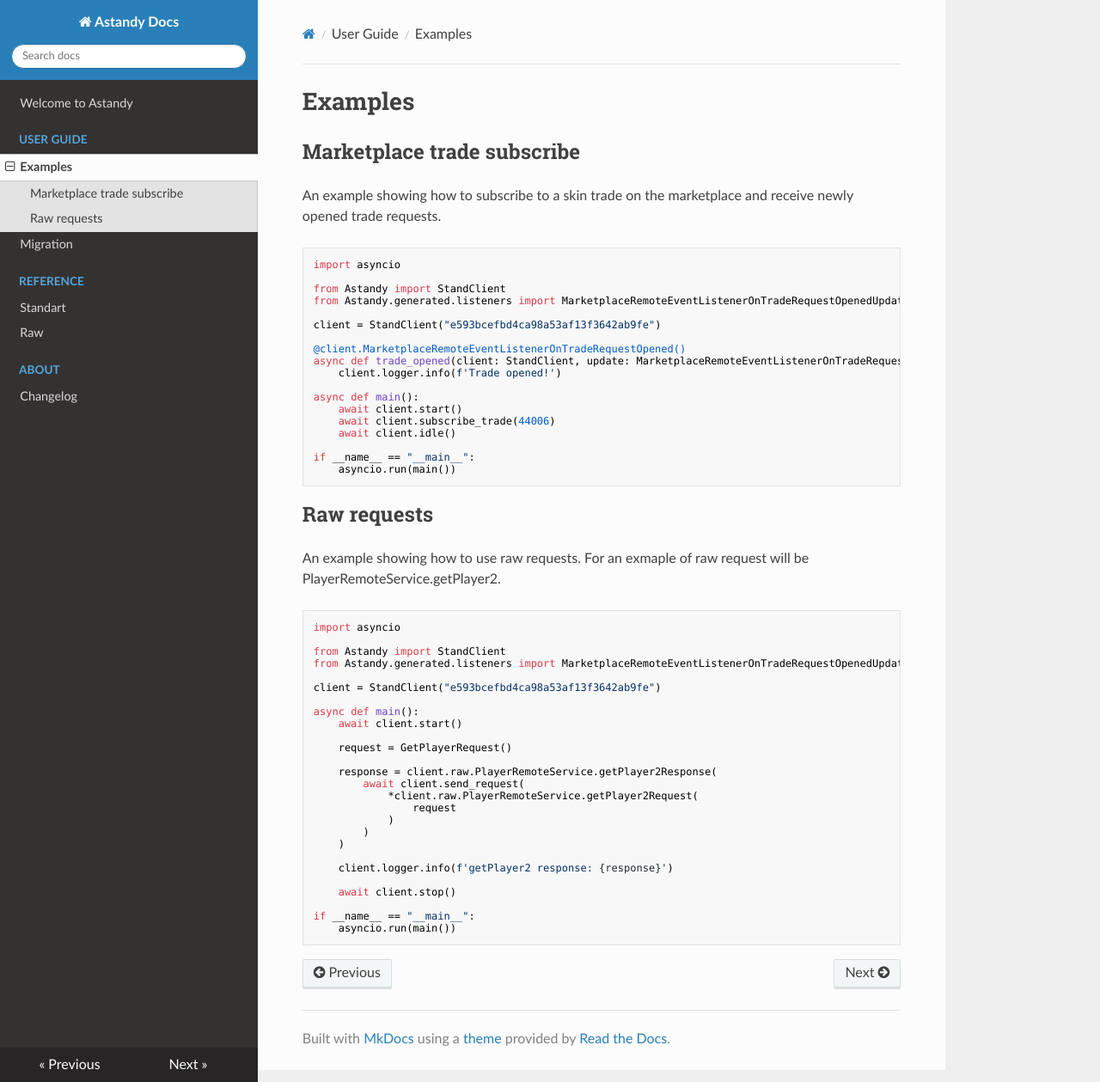
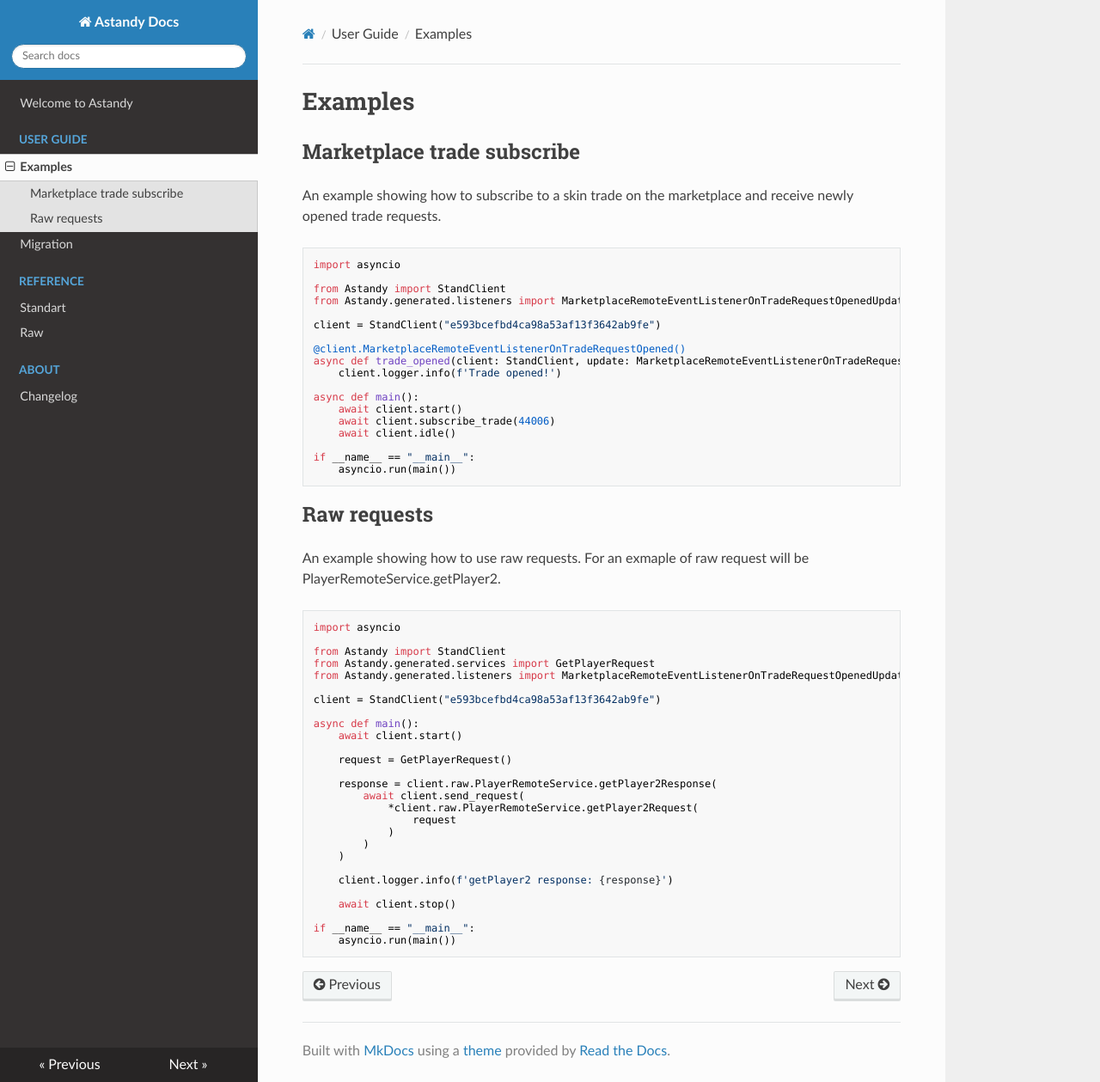
Before and after one commit to BonePolk/AstandyClient, an MkDocs documentation site: the page built from docs/examples.md, in a window 1280 px wide and 1259 px high. Shown: the whole window at 86% size. Built offline with MkDocs 1.6.1, drawn with Linux system fonts in a browser that asks for light colours; nearby versions of some CDN libraries.

Commit message:
fix docs example

```diff
--- a/docs/examples.md
+++ b/docs/examples.md
@@ -34,6 +34,7 @@ For an exmaple of raw request will be PlayerRemoteService.getPlayer2.
 import asyncio
 
 from Astandy import StandClient
+from Astandy.generated.services import GetPlayerRequest
 from Astandy.generated.listeners import MarketplaceRemoteEventListenerOnTradeRequestOpenedUpdate
 
 client = StandClient("e593bcefbd4ca98a53af13f3642ab9fe")
```
